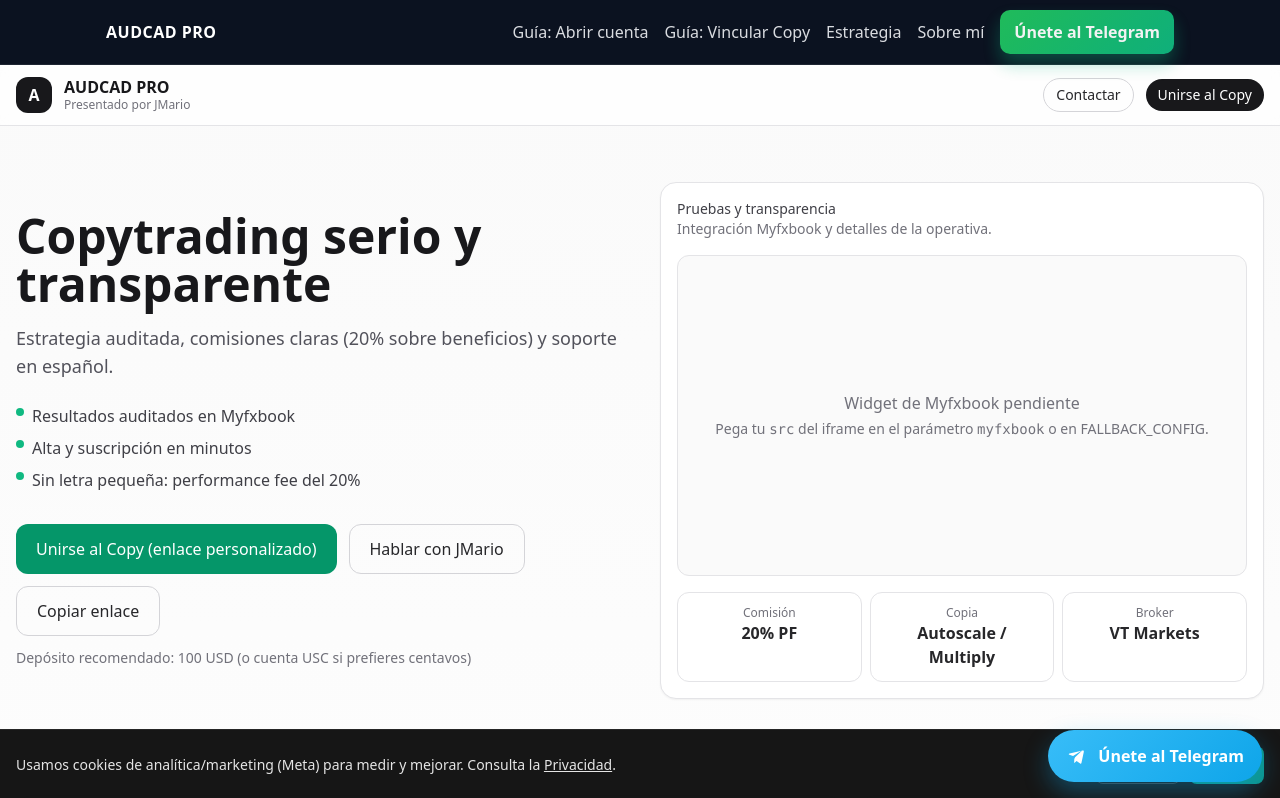
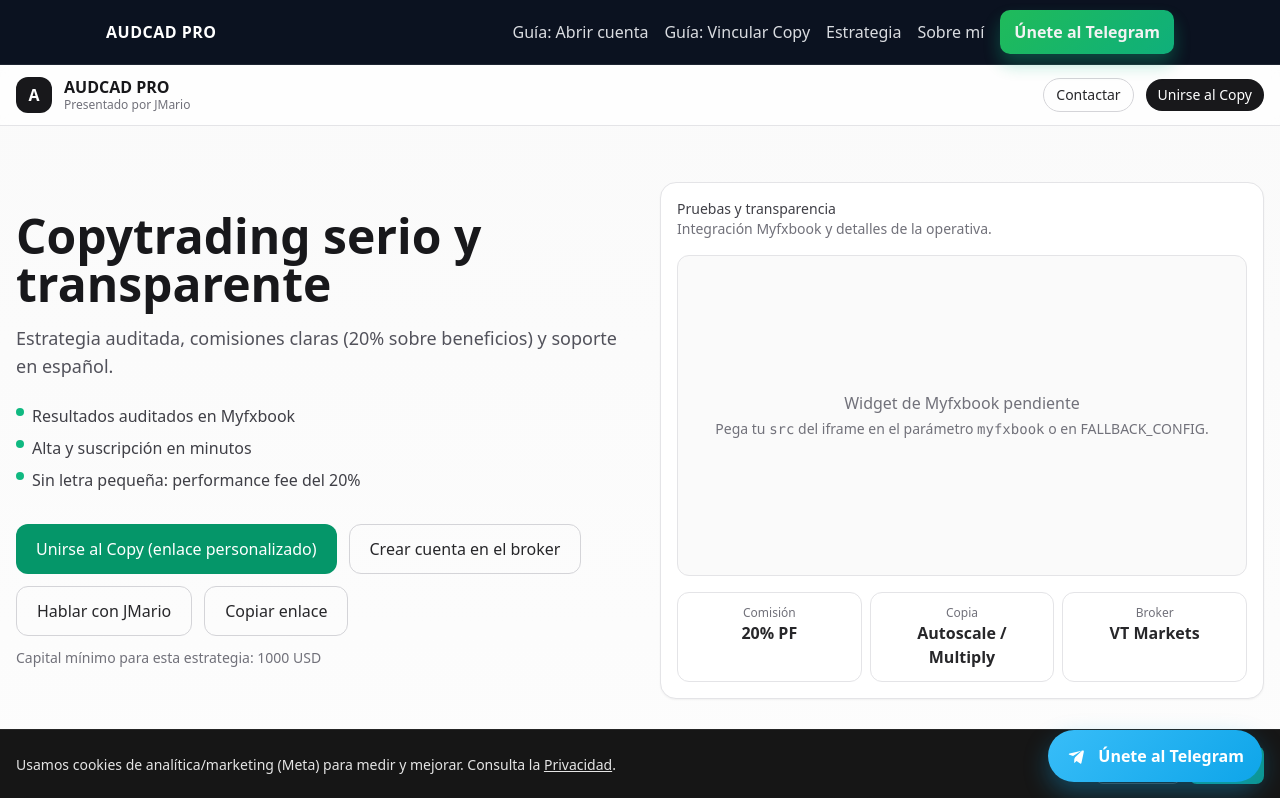
Before and after one commit to AUDCADPRO/AUDCADPRO, a Next.js app: page /comercial-demo in a window 1280 px wide. Shown: the top 798 px of the page. Built offline with nearby package versions, Linux system fonts and the light colour scheme; no server answers.

Commit message:
init: proyecto audcadpro con landing comerciales

```diff
--- a/app/comercial-demo/page.tsx
+++ b/app/comercial-demo/page.tsx
@@ -21,6 +21,7 @@
 const FALLBACK_CONFIG = {
   brand: "AUDCAD PRO",
   agentName: "JMario",
+  brokerLink: "https://vtm.pro/nq2Aza",
   vtradeLink: "https://social.vtacademy.net/portal/login", // Enlace de oferta personalizada VTrade
   whatsappLink: "https://wa.me/34602099692?text=Hola%20quiero%20info%20del%20copy%20AUDCAD%20PRO",
   myfxbookWidgetSrc: "", // Pega aquí tu iframe src si lo tienes (opcional)
@@ -32,7 +33,7 @@
     "Alta y suscripción en minutos",
     "Sin letra pequeña: performance fee del 20%",
   ],
-  minDepositText: "Depósito recomendado: 100 USD (o cuenta USC si prefieres centavos)",
+  minDepositText: "Capital mínimo para esta estrategia: 1000 USD",
 };
 
 function useQueryConfig() {
@@ -128,6 +129,12 @@
               >
                 Unirse al Copy (enlace personalizado)
               </a>
+              <a
+  href={cfg.brokerLink}
+  className="inline-flex items-center justify-center rounded-xl px-5 py-3 border border-zinc-300 hover:bg-zinc-100"
+>
+  Crear cuenta en el broker
+</a>
               <a
                 href={cfg.whatsappLink}
                 className="inline-flex items-center justify-center rounded-xl px-5 py-3 border border-zinc-300 hover:bg-zinc-100"
```
